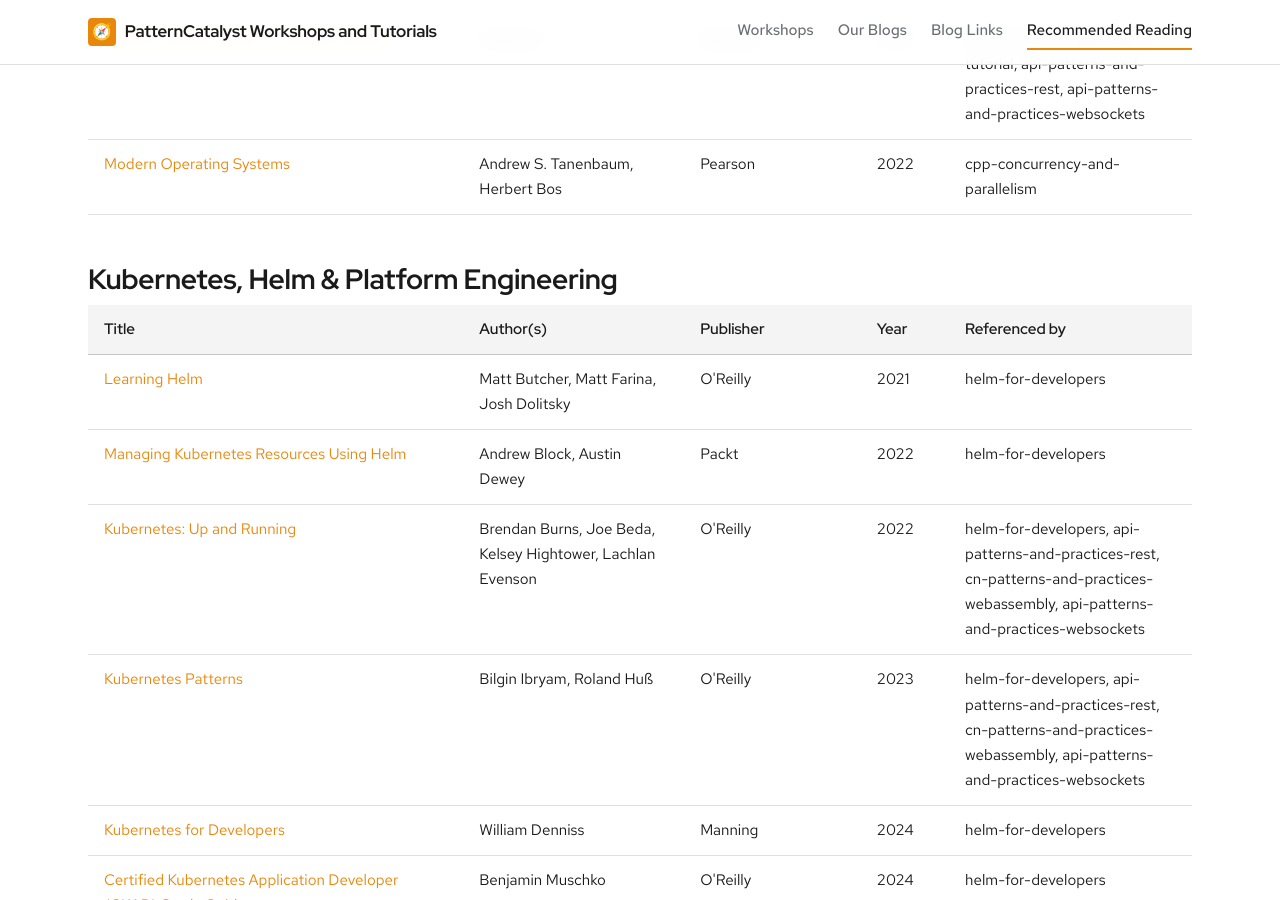
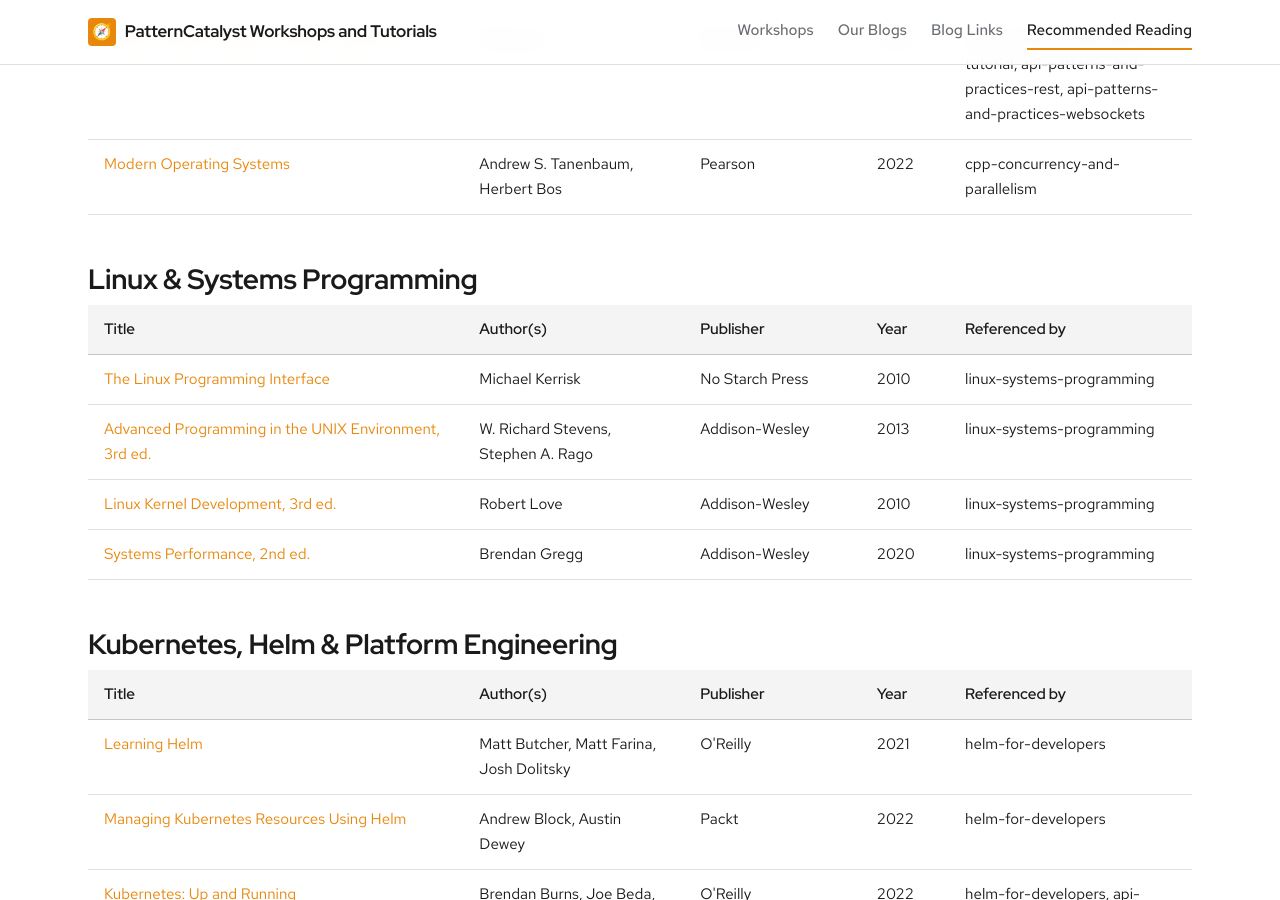
Before and after one commit to patterncatalyst/patterncatalyst-workshops-tutorials-list, a Jekyll site: the page built from books.html, in a window 1280 px wide and 900 px high, scrolled down 7127 px. Built offline with Jekyll 4.4.1, drawn with Linux system fonts in a browser that asks for light colours; some web fonts are replaced.

Commit message:
chore(books): surface linux-systems-programming's reference books (#30)
Re-run gen-books after the linux-systems-programming bibliography landed: adds
The Linux Programming Interface, Advanced Programming in the UNIX Environment
(3rd ed.), Linux Kernel Development (3rd ed.), and Systems Performance (2nd ed.),
credited to linux-systems-programming, under a new 'Linux & Systems Programming'
category.

Co-authored-by: PatternCatalyst <local@example.invalid>

```diff
--- a/_data/book_categories.yml
+++ b/_data/book_categories.yml
@@ -84,6 +84,13 @@
     - "Latency: Reduce delay in software systems"
     - "Modern Operating Systems"
 
+- name: "Linux & Systems Programming"
+  books:
+    - "The Linux Programming Interface"
+    - "Advanced Programming in the UNIX Environment, 3rd ed."
+    - "Linux Kernel Development, 3rd ed."
+    - "Systems Performance, 2nd ed."
+
 - name: "Kubernetes, Helm & Platform Engineering"
   books:
     - "Learning Helm"
--- a/_data/books.yml
+++ b/_data/books.yml
@@ -710,3 +710,39 @@
   url: "https://www.oreilly.com/library/view/building-resilient-distributed/9781098163532/"
   referenced_by:
     - "otel-observability-tutorial"
+
+- title: "Advanced Programming in the UNIX Environment, 3rd ed."
+  authors: "W. Richard Stevens, Stephen A. Rago"
+  publisher: "Addison-Wesley"
+  year: 2013
+  isbn: null
+  url: "https://www.oreilly.com/library/view/advanced-programming-in/9780321638014/"
+  referenced_by:
+    - "linux-systems-programming"
+
+- title: "Linux Kernel Development, 3rd ed."
+  authors: "Robert Love"
+  publisher: "Addison-Wesley"
+  year: 2010
+  isbn: null
+  url: "https://www.oreilly.com/library/view/linux-kernel-development/9780768696974/"
+  referenced_by:
+    - "linux-systems-programming"
+
+- title: "Systems Performance, 2nd ed."
+  authors: "Brendan Gregg"
+  publisher: "Addison-Wesley"
+  year: 2020
+  isbn: null
+  url: "https://www.brendangregg.com/systems-performance-2nd-edition-book.html"
+  referenced_by:
+    - "linux-systems-programming"
+
+- title: "The Linux Programming Interface"
+  authors: "Michael Kerrisk"
+  publisher: "No Starch Press"
+  year: 2010
+  isbn: null
+  url: "https://man7.org/tlpi/"
+  referenced_by:
+    - "linux-systems-programming"
```
